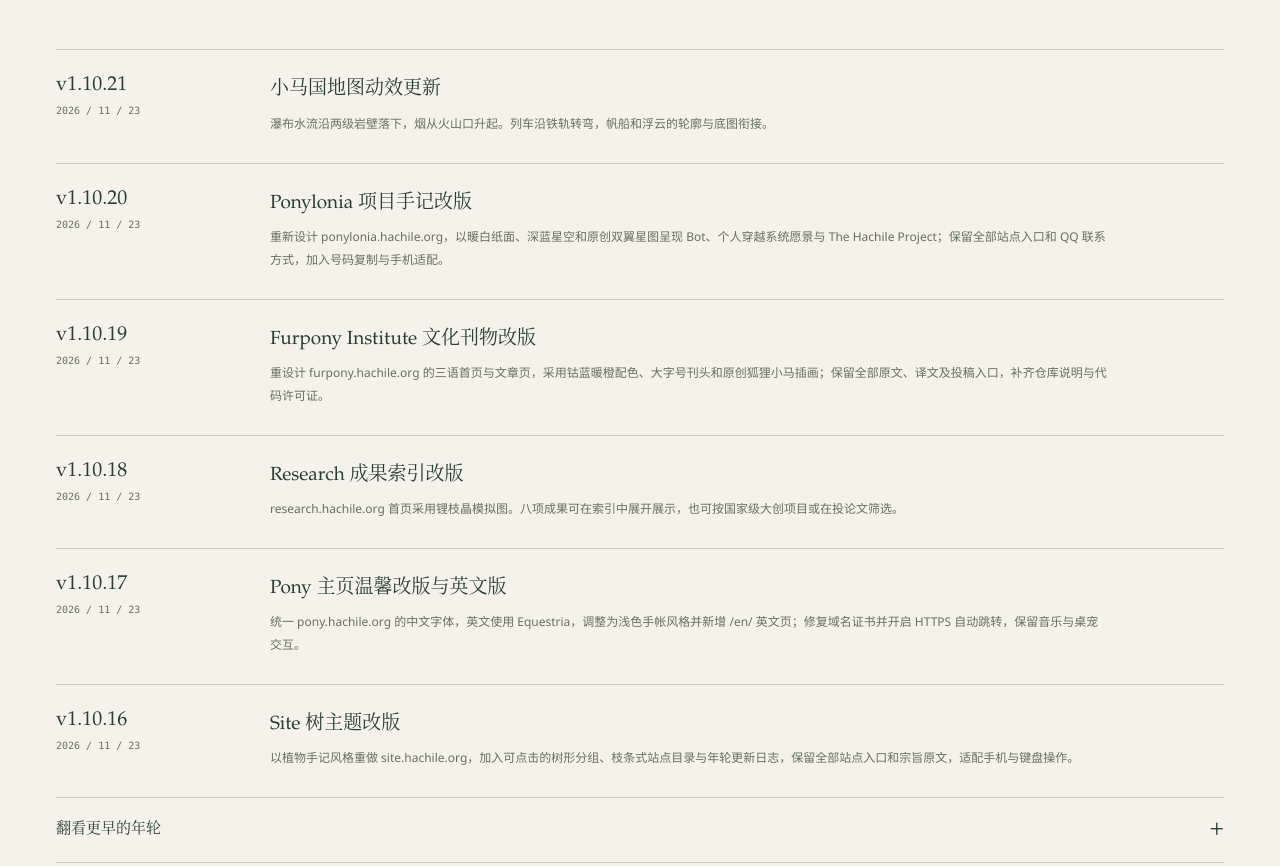
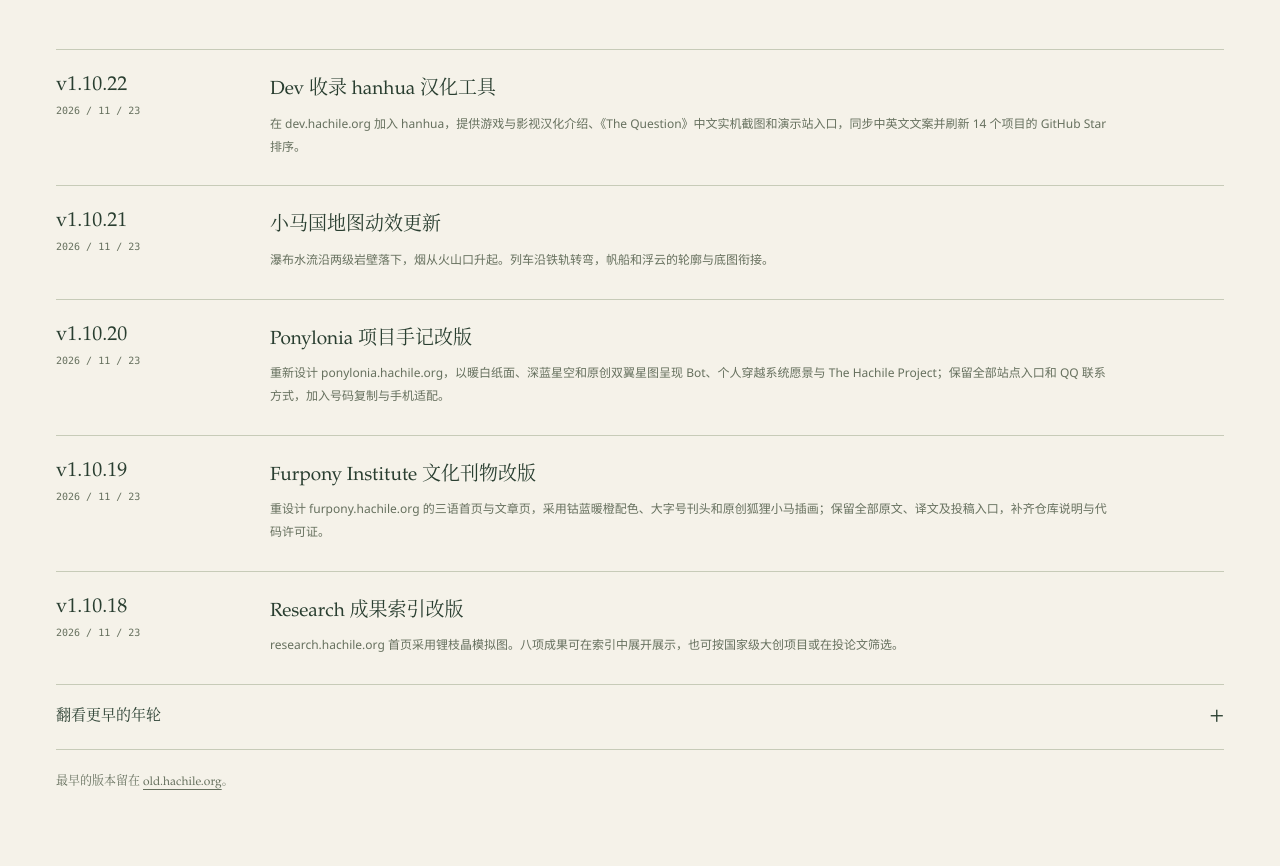
Before and after one commit to GPDdev/site.hachile.org, a plain HTML site: page index.html in a window 1280 px wide. Shown: the part 4056-4922 px from the top of the page. Drawn offline with Linux system fonts and the light colour scheme.

Commit message:
docs: sync hanhua showcase notes v1.10.22

```diff
--- a/index.html
+++ b/index.html
@@ -104,14 +104,15 @@
     <section class="timeline-section wrap" id="changelog" aria-labelledby="changelog-title">
       <header class="section-heading"><div><p class="section-kicker">年轮</p><h2 id="changelog-title">更新日志</h2></div><div class="history-note"><img src="./assets/rings.svg" width="84" height="84" loading="lazy" alt=""><p>站群的生长记录<br>与 <a href="https://home.hachile.org/#changelog">Home</a> 同步</p></div></header>
       <div class="timeline recent-releases">
+        <div class="release"><div><strong>v1.10.22</strong><time datetime="2026-11-23">2026 / 11 / 23</time></div><div><h4>Dev 收录 hanhua 汉化工具</h4><p>在 dev.hachile.org 加入 hanhua，提供游戏与影视汉化介绍、《The Question》中文实机截图和演示站入口，同步中英文文案并刷新 14 个项目的 GitHub Star 排序。</p></div></div>
         <div class="release"><div><strong>v1.10.21</strong><time datetime="2026-11-23">2026 / 11 / 23</time></div><div><h4>小马国地图动效更新</h4><p>瀑布水流沿两级岩壁落下，烟从火山口升起。列车沿铁轨转弯，帆船和浮云的轮廓与底图衔接。</p></div></div>
         <div class="release"><div><strong>v1.10.20</strong><time datetime="2026-11-23">2026 / 11 / 23</time></div><div><h4>Ponylonia 项目手记改版</h4><p>重新设计 ponylonia.hachile.org，以暖白纸面、深蓝星空和原创双翼星图呈现 Bot、个人穿越系统愿景与 The Hachile Project；保留全部站点入口和 QQ 联系方式，加入号码复制与手机适配。</p></div></div>
         <div class="release"><div><strong>v1.10.19</strong><time datetime="2026-11-23">2026 / 11 / 23</time></div><div><h4>Furpony Institute 文化刊物改版</h4><p>重设计 furpony.hachile.org 的三语首页与文章页，采用钴蓝暖橙配色、大字号刊头和原创狐狸小马插画；保留全部原文、译文及投稿入口，补齐仓库说明与代码许可证。</p></div></div>
         <div class="release"><div><strong>v1.10.18</strong><time datetime="2026-11-23">2026 / 11 / 23</time></div><div><h4>Research 成果索引改版</h4><p>research.hachile.org 首页采用锂枝晶模拟图。八项成果可在索引中展开展示，也可按国家级大创项目或在投论文筛选。</p></div></div>
+      </div>
+      <details class="history"><summary>翻看更早的年轮<span aria-hidden="true">+</span></summary><div class="timeline">
         <div class="release"><div><strong>v1.10.17</strong><time datetime="2026-11-23">2026 / 11 / 23</time></div><div><h4>Pony 主页温馨改版与英文版</h4><p>统一 pony.hachile.org 的中文字体，英文使用 Equestria，调整为浅色手帐风格并新增 /en/ 英文页；修复域名证书并开启 HTTPS 自动跳转，保留音乐与桌宠交互。</p></div></div>
         <div class="release"><div><strong>v1.10.16</strong><time datetime="2026-11-23">2026 / 11 / 23</time></div><div><h4>Site 树主题改版</h4><p>以植物手记风格重做 site.hachile.org，加入可点击的树形分组、枝条式站点目录与年轮更新日志，保留全部站点入口和宗旨原文，适配手机与键盘操作。</p></div></div>
-      </div>
-      <details class="history"><summary>翻看更早的年轮<span aria-hidden="true">+</span></summary><div class="timeline">
         <div class="release"><div><strong>v1.10.15</strong><time datetime="2026-11-22">2026 / 11 / 22</time></div><div><h4>Dev 更新 TapLoop 轻循</h4><p>在 dev.hachile.org 将 Tongji TapLoop 的空仓库占位更新为 Android 点击辅助工具介绍，加入真实界面截图，同步中英文文案并刷新项目 Star 排序。</p></div></div>
         <div class="release"><div><strong>v1.10.14</strong><time datetime="2026-11-22">2026 / 11 / 22</time></div><div><h4>新增济莫聚餐群</h4><p>在 groups.hachile.org 的校园与兴趣分类加入济莫聚餐群 1059104967，分类增至 34 个，目录增至 109 个 QQ 群，网络社群总数更新为 113 个。</p></div></div>
         <div class="release"><div><strong>v1.10.13</strong><time datetime="2026-11-22">2026 / 11 / 22</time></div><div><h4>Dev 项目展示重制</h4><p>重制 dev.hachile.org 的项目展示，使用项目截图与专属封面；调整项目名单，取消 IASR 置顶，并在每次发布时更新 GitHub Star、按数量排序。保留中英文切换与手机适配。</p></div></div>
```
Also changed, not shown: 1 other file.
